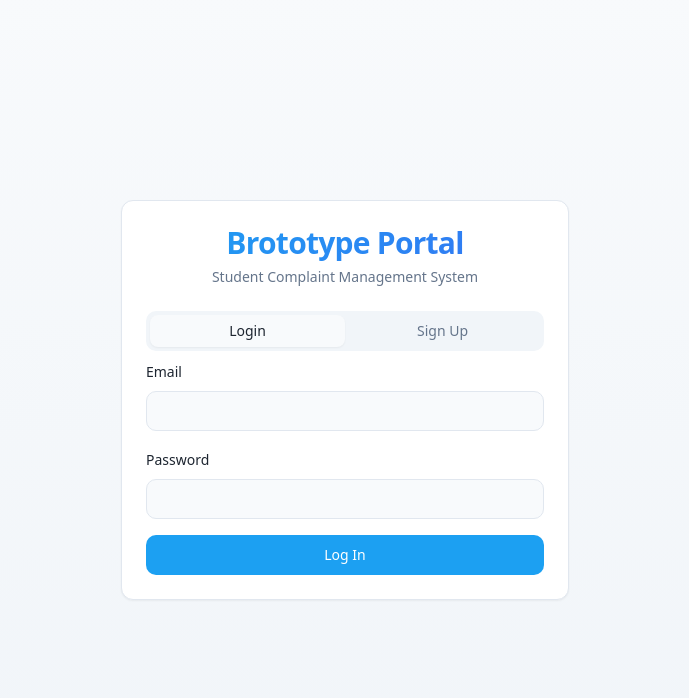
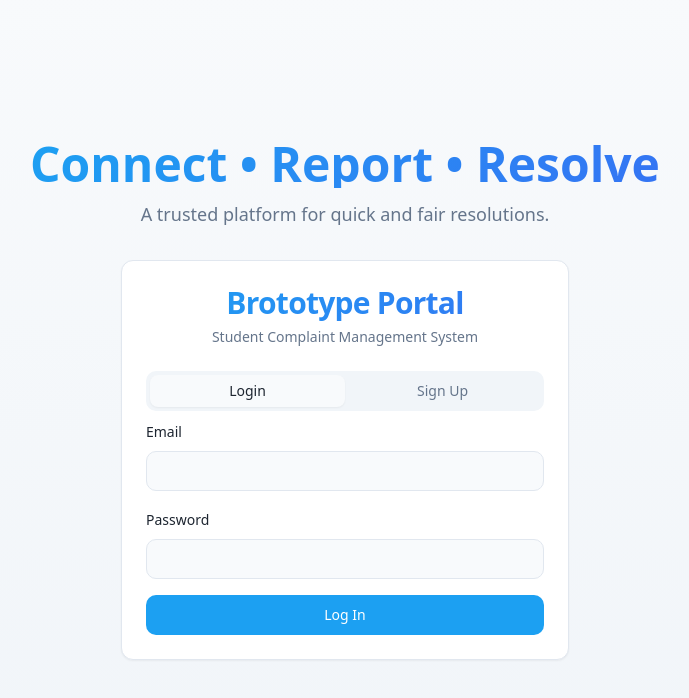
Before and after one commit to sooryas058-droid/brototype-assist-resolve, a React (Vite) app: page /auth in a window 1280 px wide. Shown: the top 698 px of the page, without its empty margins (295-984 px from the left). Built offline with nearby package versions, Linux system fonts and the light colour scheme; the HTML template or start-up script is replaced by a standard one.

Commit message:
Add login heading above form
Introduce a main heading "Connect • Report • Resolve" and subheading "A trusted platform for quick and fair resolutions." above the login/signup Card in Auth.tsx to improve UI clarity.

```diff
--- a/src/pages/Auth.tsx
+++ b/src/pages/Auth.tsx
@@ -98,7 +98,15 @@ export default function Auth() {
   };
 
   return (
-    <div className="min-h-screen flex items-center justify-center bg-gradient-hero p-4">
+    <div className="min-h-screen flex flex-col items-center justify-center bg-gradient-hero p-4 gap-8">
+      <div className="text-center space-y-3">
+        <h1 className="text-4xl md:text-5xl font-bold bg-gradient-primary bg-clip-text text-transparent">
+          Connect • Report • Resolve
+        </h1>
+        <p className="text-lg text-muted-foreground">
+          A trusted platform for quick and fair resolutions.
+        </p>
+      </div>
       <Card className="w-full max-w-md shadow-elevated">
         <CardHeader className="text-center">
           <CardTitle className="text-3xl font-bold bg-gradient-primary bg-clip-text text-transparent">
```
